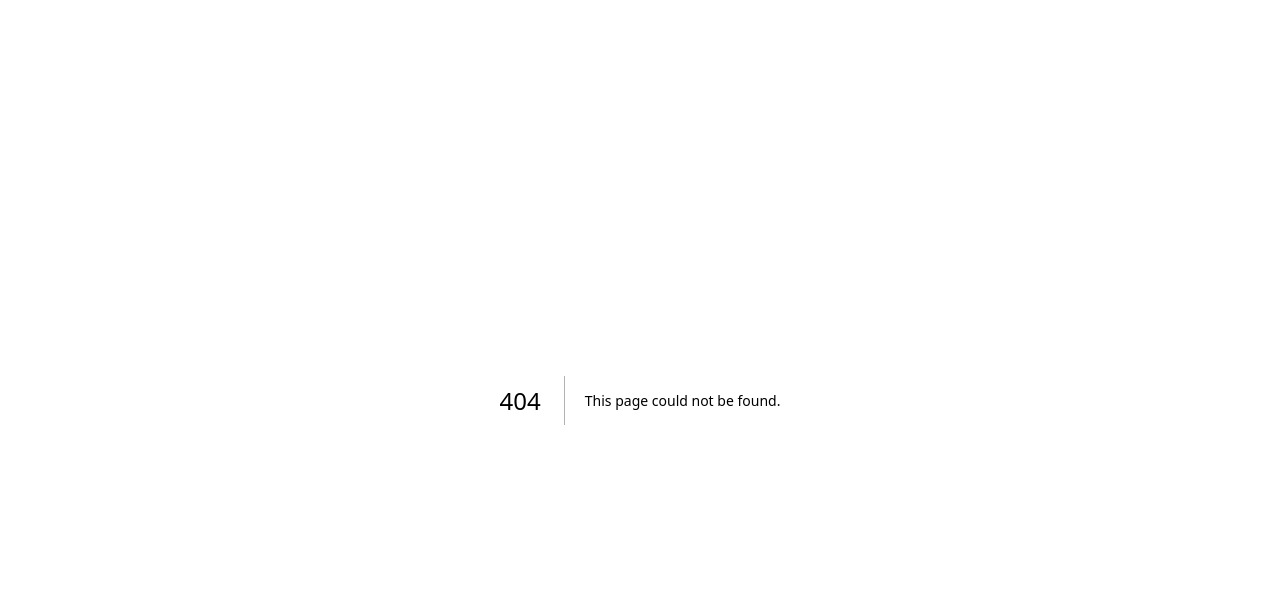
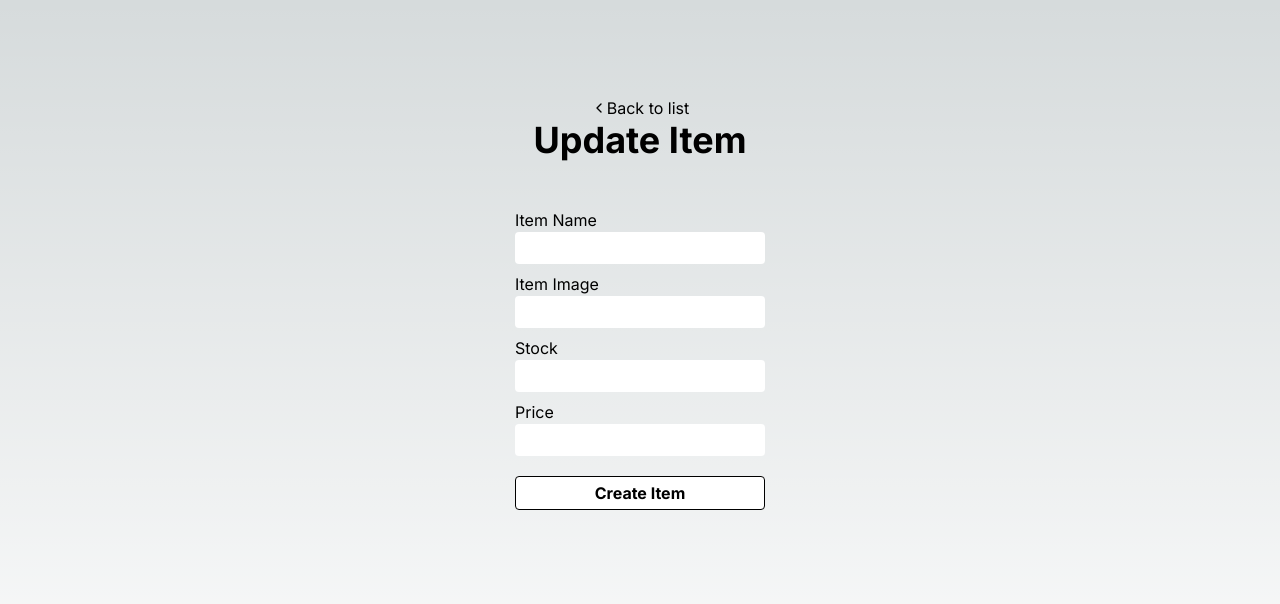
Before and after one commit to giannidona/manage-inventory, a Next.js app: page /update-info/1 in a window 1280 px wide. Before the commit this address had no page. Shown: the top 604 px of the page. Built offline with nearby package versions, Linux system fonts and the light colour scheme.

Commit message:
feat ♻️ update items

```diff
--- a/src/_components/item-functions/UpdateItem.tsx
+++ b/src/_components/item-functions/UpdateItem.tsx
@@ -1,9 +1,17 @@
 import { Pencil } from "lucide-react";
+import Link from "next/link";
 
-export const UpdateItem = () => {
+interface Props {
+  id: string;
+}
+
+export const UpdateItem = ({ id }: Props) => {
   return (
-    <span className="cursor-pointer rounded bg-blue-500 p-2 transition-all ease-in-out hover:bg-blue-800">
+    <Link
+      href={`/update-info/${id}`}
+      className="cursor-pointer rounded bg-blue-500 p-2 transition-all ease-in-out hover:bg-blue-800"
+    >
       <Pencil />
-    </span>
+    </Link>
   );
 };
--- /dev/null
+++ b/src/actions/updateItem.ts
@@ -0,0 +1,21 @@
+"use server";
+
+import prisma from "@/lib/prisma";
+import { UpdateItemInput } from "@/types";
+
+export const updateItem = async ({ id, ...updateData }: UpdateItemInput) => {
+  const validUpdateData = Object.fromEntries(
+    Object.entries(updateData).filter(([_, v]) => v !== undefined),
+  );
+
+  try {
+    await prisma.item.update({
+      where: { id },
+      data: validUpdateData,
+    });
+    return { success: true };
+  } catch (err) {
+    console.error(err);
+    return { success: false, error: "Error updating item" };
+  }
+};
--- /dev/null
+++ b/src/app/(items)/update-info/[id]/page.tsx
@@ -0,0 +1,118 @@
+"use client";
+
+import { useState, useEffect } from "react";
+import { usePathname, useRouter } from "next/navigation";
+import { updateItem } from "@/actions/updateItem";
+import Link from "next/link";
+import { ChevronLeft } from "lucide-react";
+
+export default function UpdateItemPage() {
+  const router = useRouter();
+  const pathname = usePathname();
+  const id = pathname.split("/").pop();
+
+  const [itemName, setItemName] = useState("");
+  const [itemImage, setItemImage] = useState("");
+  const [stock, setStock] = useState<number | undefined>(undefined);
+  const [price, setPrice] = useState<number | undefined>(undefined);
+  const [isLoaded, setIsLoaded] = useState(false);
+
+  useEffect(() => {
+    if (id) {
+      setIsLoaded(true);
+    }
+  }, [id]);
+
+  const onSubmit = async (e: React.FormEvent) => {
+    e.preventDefault();
+
+    if (!id || typeof id !== "string") return;
+
+    const result = await updateItem({
+      id,
+      itemName,
+      itemImage,
+      stock,
+      price,
+    });
+
+    if (result.success) {
+      router.push("/");
+    } else {
+      console.log("Error updating item: " + result.error);
+    }
+  };
+
+  if (!isLoaded) {
+    return <div>Loading...</div>;
+  }
+
+  return (
+    <div className="flex min-h-screen flex-col items-center p-24">
+      <Link
+        className="flex transition-all ease-in-out hover:text-white/50"
+        href="/"
+      >
+        <ChevronLeft className="w-4" />
+        Back to list
+      </Link>
+      <h1 className="mb-12 text-4xl font-bold">Update Item</h1>
+      <form onSubmit={onSubmit}>
+        <div className="mb-2">
+          <div>
+            <label htmlFor="name">Item Name</label>
+          </div>
+          <input
+            className="rounded px-2 py-1 text-black"
+            type="text"
+            id="name"
+            onChange={(e) => setItemName(e.target.value)}
+            value={itemName}
+          />
+        </div>
+        <div className="mb-2">
+          <div>
+            <label htmlFor="image">Item Image</label>
+          </div>
+          <input
+            className="rounded px-2 py-1 text-black"
+            type="text"
+            id="image"
+            onChange={(e) => setItemImage(e.target.value)}
+            value={itemImage}
+          />
+        </div>
+        <div className="mb-2">
+          <div>
+            <label htmlFor="stock">Stock</label>
+          </div>
+          <input
+            className="rounded px-2 py-1 text-black"
+            type="number"
+            id="stock"
+            onChange={(e) => setStock(Number(e.target.value))}
+            value={stock}
+          />
+        </div>
+        <div className="mb-5">
+          <div>
+            <label htmlFor="price">Price</label>
+          </div>
+          <input
+            className="rounded px-2 py-1 text-black"
+            type="number"
+            id="price"
+            onChange={(e) => setPrice(Number(e.target.value))}
+            value={price}
+          />
+        </div>
+        <button
+          className="w-full rounded border border-black bg-white px-3 py-1 font-bold text-black transition-all duration-300 ease-in-out hover:border-white hover:bg-black hover:text-white"
+          type="submit"
+        >
+          Create Item
+        </button>
+      </form>
+    </div>
+  );
+}
```
Also changed, not shown: src/types.ts (+8 -0 lines).
